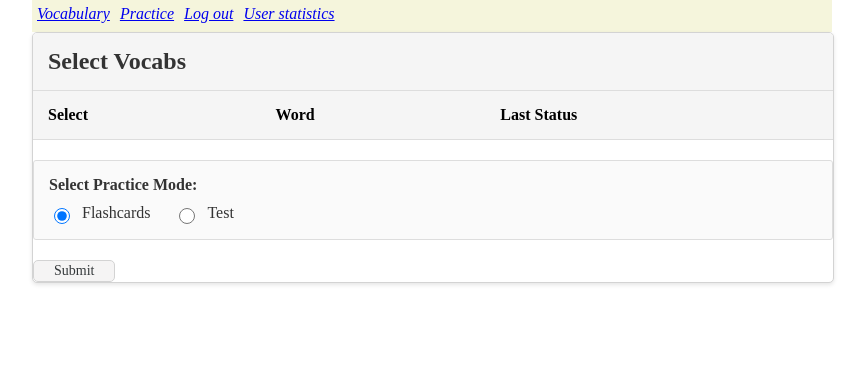
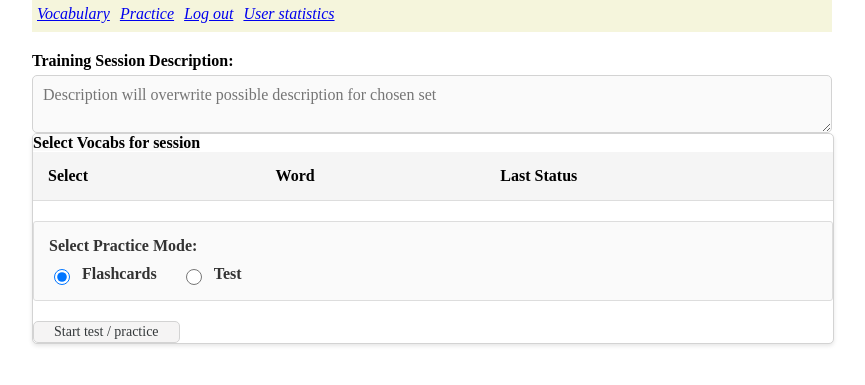
Before and after one commit to tuomoM/eruditeEdge, a Flask app: page /init_training in a window 1280 px wide. Shown: the part 54-439 px from the top of the page, without its empty margins (208-1073 px from the left). Run offline with Flask 3, Linux system fonts and the light colour scheme; the visitor is signed in with stand-in values (Sample User, id 1); data that the repository does not hold is empty.

Commit message:
Added ability to add description to training session

```diff
--- a/repositories/vocab_repository.py
+++ b/repositories/vocab_repository.py
@@ -24,13 +24,17 @@ class VocabRepository:
     def get_vocabs(self, user_id : int):
         sql = """SELECT a.id as id, a.word as word, a.w_description as w_description,
                a.example as example, a.synonyms as synonyms, a.user_id as user_id,
-               a.global_flag as global_flag, b.status_description as flag_description
-               FROM vocabs as a LEFT JOIN status_categories as b ON a.global_flag = b.status_id WHERE user_id = ?
+               a.global_flag as global_flag, b.status_description as flag_description,
+               d.status_description as last_test_status
+               FROM vocabs as a LEFT JOIN status_categories as b ON a.global_flag = b.status_id
+               LEFT JOIN vocab_status as c ON c.vocab_id = a.id AND c.user_id = ?
+               LEFT JOIN status_categories as d ON d.status_id = c.last_success_status
+               WHERE a.user_id = ?
                OR global_flag = 1
                GROUP BY a.id
-               ORDER BY CASE WHEN user_id = ? THEN 0 ELSE 1 END
+               ORDER BY CASE WHEN a.user_id = ? THEN 0 ELSE 1 END
                """
-        result_set = db.query(sql,[user_id,user_id])
+        result_set = db.query(sql,[user_id,user_id,user_id])
         return result_set
     def edit_vocab(self,word:str, description:str, example:str, synonyms:str, global_flag:int, id:int):
         sql = """UPDATE vocabs set word = ?, w_description = ?, example = ?,
@@ -99,19 +103,22 @@ class VocabRepository:
             return id
         else:
             return None
-
+    def update_training_description(self,training_id,session_description):
+        sql = "UPDATE training_sessions set session_description = ? where id = ? "
+        db.execute(sql,[session_description,training_id])
     def get_training_owner(self,training_id):
         sql = "SELECT user_id from training_sessions where id = ?"
         result = db.query(sql,[training_id])
         return result[0]
 
-    def save_training(self,user_id,vocab_hash, time_stamp ,vocab_ids):
-        sql1 = "INSERT INTO training_sessions (user_id,last_accessed, vocab_hash, success_rate) VALUES (?,?,?,?)"
-        db.execute(sql1,[user_id, time_stamp, vocab_hash,0.0])
+    def save_training(self,user_id,vocab_hash, time_stamp ,vocab_ids, session_description):
+        sql1 = """INSERT INTO training_sessions (user_id,last_accessed, vocab_hash,
+               success_rate, session_description) VALUES (?,?,?,?,?)"""
+        db.execute(sql1,[user_id, time_stamp, vocab_hash,0.0,session_description])
         training_id = db.last_insert_id()
 
-        sql2 = "INSERT into training_items (training_id,vocab_id,success_rate) VALUES (?,?,?)"
-        params = [(training_id, vocab_id, 0) for vocab_id in vocab_ids]
+        sql2 = "INSERT into training_items (training_id,vocab_id) VALUES (?,?)"
+        params = [(training_id, vocab_id) for vocab_id in vocab_ids]
         db.execute_batch_insert(sql2,params)
         return training_id
 
@@ -128,7 +135,8 @@ class VocabRepository:
         db.execute(sql,[success_rate,time_stamp, training_id])
 
     def get_users_trainings(self, user_id):
-        sql = """Select a.id AS id, PRINTF("%.1f%%",a.success_rate*100) AS success_rate, a.last_accessed AS last_accessed,
+        sql = """Select a.id AS id, PRINTF("%.1f%%",a.success_rate*100) AS success_rate,
+          a.last_accessed AS last_accessed, a.session_description as session_description ,
           COUNT(b.id) AS no_of_vocabs FROM training_sessions AS a LEFT JOIN training_items AS b
           ON a.id = b.training_id WHERE a.user_id = ?
           GROUP BY a.id, a.success_rate, a.last_accessed"""
@@ -148,9 +156,6 @@ class VocabRepository:
                 to_update.append([status, timestamp , user_id, vocab_id])
             else:
                 to_insert.append([user_id, vocab_id , status , timestamp])
-        print("repo")
-        print(to_insert)
-        print(to_update)
         if to_update:
             sql2 = """UPDATE vocab_status SET last_success_status = ?, last_updated = ?
                   WHERE user_id = ? AND vocab_id = ?"""
--- a/services/vocab_service.py
+++ b/services/vocab_service.py
@@ -66,19 +66,20 @@ class VocabService:
         hash_value = hashlib.sha256(vocab_ids_str.encode()).hexdigest()
         return hash_value
 
-    def get_training_id(self,user_id, vocab_ids):
+    def get_training_id(self,user_id, vocab_ids,session_description):
         vocab_hash = self.generate_hash(vocab_ids)
         id = self._vocab_repository.get_training_id(user_id,vocab_hash)
         if id is None:
-            result = self.save_training(user_id,vocab_ids, vocab_hash)
+            result = self.save_training(user_id,vocab_ids, vocab_hash, session_description)
             return result
         else:
+            self._vocab_repository.update_training_description(id,session_description)
             return id
 
-    def save_training(self, user_id, vocab_ids, vocab_hash):
+    def save_training(self, user_id, vocab_ids, vocab_hash,session_description):
         time_stamp = datetime.now().strftime('%Y-%m-%d %H:%M:%S')
 
-        training_id = self._vocab_repository.save_training(user_id,vocab_hash,time_stamp,vocab_ids)
+        training_id = self._vocab_repository.save_training(user_id,vocab_hash,time_stamp,vocab_ids, session_description)
         return training_id
 
     def check_answers(self,training_id, answers):
--- a/static/main.css
+++ b/static/main.css
@@ -218,7 +218,7 @@ body {
   border: 1px solid lightgray;
   background-color: #fafafa;
     }
-    /* Container for the entire selection form */
+
 .table-container {
     display: block;
     margin: 0; /* Remove auto margin to align left */
@@ -240,13 +240,16 @@ body {
     color: #333;
 }
 
-/* Table styling (reused from your example) */
 .vocab-table {
-    width: 100%; /* Ensure table takes full width */
+    width: 100%;
     border-collapse: collapse;
     background-color: #fafafa;
 }
-
+.table-container label{
+    font-weight: bold;
+    margin-bottom: 5px;
+    background-color: #fafafa;
+}
 .vocab-table th,
 .vocab-table td {
     padding: 15px;
@@ -304,3 +307,30 @@ body {
     font-size: 16px;
     color: #333;
 }
+.session-description {
+    margin-top: 20px;
+    display: flex;
+    flex-direction: column;
+}
+
+.session-description label {
+    font-weight: bold;
+    margin-bottom: 5px;
+}
+
+.session-description textarea {
+    resize: vertical;
+    padding: 10px;
+    border: 1px solid lightgray;
+    border-radius: 5px;
+    font-size: 1rem;
+    font-family: inherit;
+    background-color: #fafafa;
+    transition: border-color 0.2s ease;
+}
+
+.session-description textarea:focus {
+    outline: none;
+    border-color: #007BFF;
+    background-color: #fff;
+}
--- a/templates/select.html
+++ b/templates/select.html
@@ -3,9 +3,14 @@
 {% block title %}Select vocabs for training{% endblock %}
 
 {% block content %}
+<form action="/process_selection" method="POST">
+<div class="session-description">
+    <label for="session_description">Training Session Description:</label>
+    <textarea id="session_description" name="session_description" rows="2" placeholder="Description will overwrite possible description for chosen set"></textarea>
+</div>
 <div class="table-container">
-    <h2>Select Vocabs</h2>
-    <form action="/process_selection" method="POST">
+    <label for ="vocab-table">Select Vocabs for session</label>
+
         <table class="vocab-table">
             <thead>
                 <tr>
@@ -21,7 +26,7 @@
                         <input type="checkbox" id="vocab-{{ vocab.id }}" name="vocab_ids" value="{{ vocab.id }}">
                     </td>
                     <td>{{ vocab.word }}</td>
-                    <td>{{ vocab.last_success_status | default('not tested') }}</td>
+                    <td>{{ vocab.last_test_status | default('not tested') }}</td>
                 </tr>
                 {% endfor %}
             </tbody>
@@ -36,7 +41,7 @@
         </div>
 
         <input type="hidden" name="csrf_token" value="{{ session.csrf_token }}" />
-        <input type="submit" value="Submit">
+        <input type="submit" value="Start test / practice">
     </form>
 </div>
 {% endblock %}
--- a/views/train.py
+++ b/views/train.py
@@ -8,13 +8,7 @@ def before():
     if request.method == "POST":
         if request.form["csrf_token"] != session["csrf_token"]:
            abort(403)
-###
-#@train_bp.route("/train_fl/<string:search_term>", methods = ["POST", "GET"])
-#def train_fl(search_term):
-#    user_id = session["user_id"]
-#    vocabs = vocab_service.find_by_word(search_term,user_id)
-#    return render_template("practiceFlash.html", vocabs = vocabs)
-###
+
 @train_bp.route("/train_fl/<int:training_id>", methods = ["GET"])
 def train_fl(training_id):
     user_id = session["user_id"]
@@ -31,11 +25,13 @@ def init_training():
 @train_bp.route("/process_selection", methods = ["POST"])
 def process_selection():
     practice_mode = request.form.get("practice_mode")
+    session_description = request.form.get("session_description")
+    print(session_description)
     selected_vocab_ids = request.form.getlist("vocab_ids")
     if len(selected_vocab_ids) < 2:
         flash("Option only available with 2 or more vocabs")
         return redirect("/init_training")
-    training_id = vocab_service.get_training_id(session["user_id"],selected_vocab_ids)
+    training_id = vocab_service.get_training_id(session["user_id"],selected_vocab_ids,session_description)
     session["training_id"] = training_id
 
     vocabs = vocab_service.get_vocabset(session["user_id"], selected_vocab_ids)
@@ -55,7 +51,7 @@ def submit_test():
     if "training_id" not in session:
         return redirect("/init_training")
     training_id = session["training_id"]
-    answers = request.form.get("answers",{})
+    answers = {}
     form_data = request.form.to_dict()
     for keys in form_data:
         if "answer" in keys:
@@ -71,7 +67,7 @@ def submit_test():
 @train_bp.route("/delete_training/<int:id>", methods = ["POST","GET"])
 def delete_training(id:int):
     vocab_service.delete_training(id,session["user_id"])
-    return redirect("/user_info")
+    return redirect("/train_menu")
 
 @train_bp.route("/test_id/<int:id>", methods = ["POST","GET"])
 def test_id(id:int):
```
Also changed, not shown: templates/train_menu.html (+7 -1 lines).
